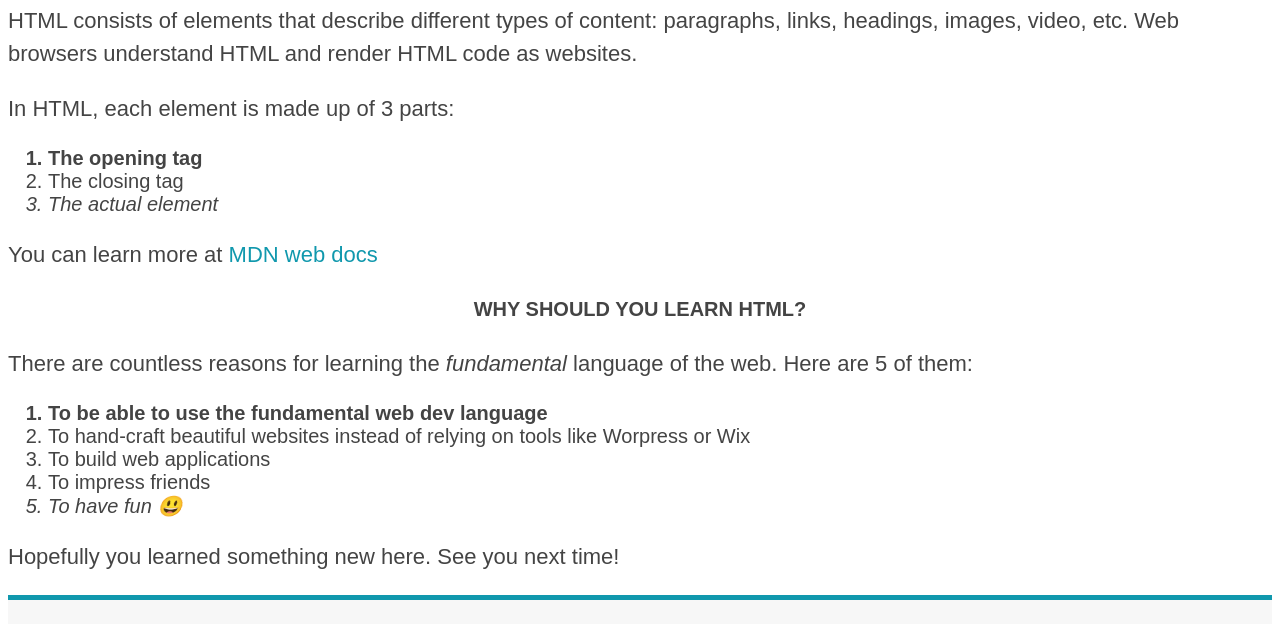
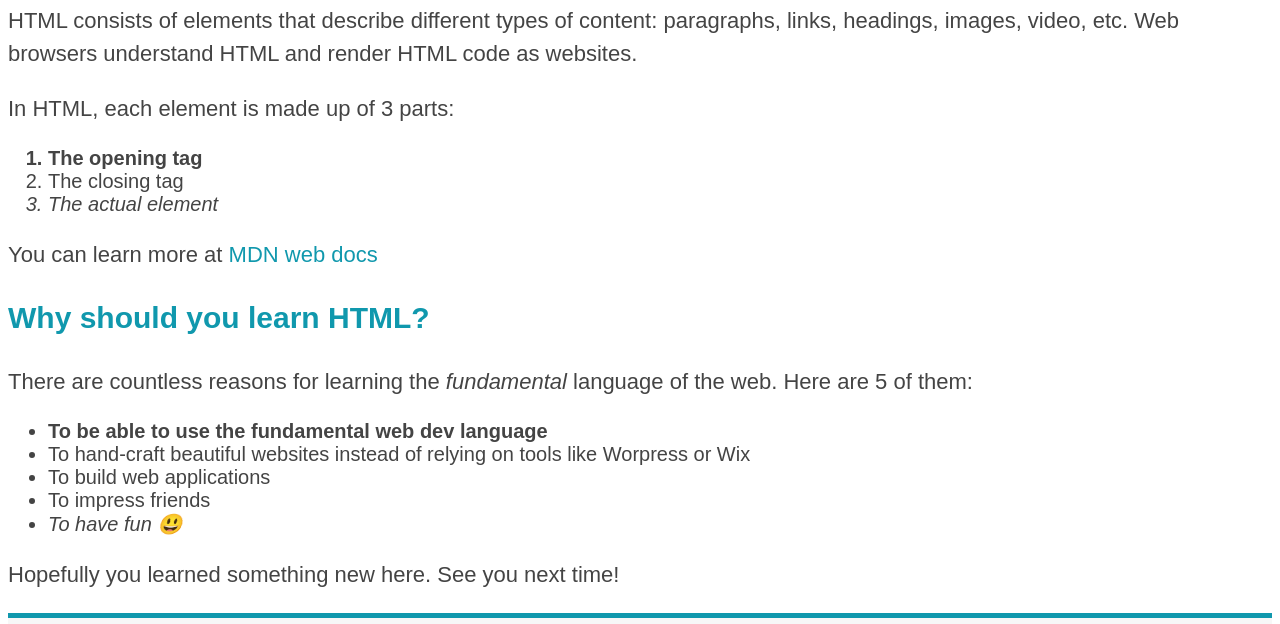
Before and after one commit to nabeel-cse/First-Project, a plain HTML site: page index.html in a window 1280 px wide. Shown: the part 629-1253 px from the top of the page. Drawn offline with Linux system fonts and the light colour scheme.

Commit message:
Update index.html

```diff
--- a/index.html
+++ b/index.html
@@ -7,10 +7,12 @@
   </head>
 
   <body>
+    <div class="container">
       <header class="main-header">
         <h1>📘 The Code Magazine</h1>
 
         <nav>
+          <!-- <strong>This is the navigation</strong> -->
           <a href="blog.html">BLOG</a>
           <a href="#">Challenges</a>
           <a href="#">Flexbox</a>
@@ -19,7 +21,7 @@
       </header>
 
       <article>
-      <header>
+        <header class="post-header">
           <h2>The Basic Language of the Web: HTML</h2>
 
           <img
@@ -38,6 +40,7 @@
             alt="HTML code on the screen"
             width="500"
             height="250"
+            class="post-image"
           />
         </header>
 
@@ -48,22 +51,22 @@
         </p>
 
         <p>
-        In this post, let's focus on HTML. We will learn what HTML is all about,
-        and why you too should learn it.
+          In this post, let's focus on HTML. We will learn what HTML is all
+          about, and why you too should learn it.
         </p>
 
         <h3>What is HTML?</h3>
 
         <p>
           HTML stands for <b>H</b>yper<b>T</b>ext <b>M</b>arkup <b>L</b>anguage.
-        It's a markup language that web developers use to structure and describe
-        the content of a webpage (not a programming language).
+          It's a markup language that web developers use to structure and
+          describe the content of a webpage (not a programming language).
         </p>
 
         <p>
           HTML consists of elements that describe different types of content:
-        paragraphs, links, headings, images, video, etc. Web browsers understand
-        HTML and render HTML code as websites.
+          paragraphs, links, headings, images, video, etc. Web browsers
+          understand HTML and render HTML code as websites.
         </p>
 
         <p>In HTML, each element is made up of 3 parts:</p>
@@ -81,13 +84,13 @@
           >
         </p>
 
-      <h4>Why should you learn HTML?</h4>
+        <h3>Why should you learn HTML?</h3>
         <p>
           There are countless reasons for learning the
           <em>fundamental</em> language of the web. Here are 5 of them:
         </p>
 
-      <ol>
+        <ul>
           <li class="first-li">
             To be able to use the fundamental web dev language
           </li>
@@ -98,12 +101,14 @@
           <li>To build web applications</li>
           <li>To impress friends</li>
           <li>To have fun 😃</li>
-      </ol>
+        </ul>
+
         <p>Hopefully you learned something new here. See you next time!</p>
       </article>
 
       <aside>
         <h4>RELATED posts</h4>
+
         <ul class="related">
           <li>
             <img src="images/related-1.jpg" height="75" width="75" />
@@ -126,5 +131,6 @@
       <footer id="copyright">
         <p>Copyright &copy; 2027 by The Code Magazine</p>
       </footer>
+    </div>
   </body>
 </html>
```
Lines whose indentation alone changed are shown as unchanged.
